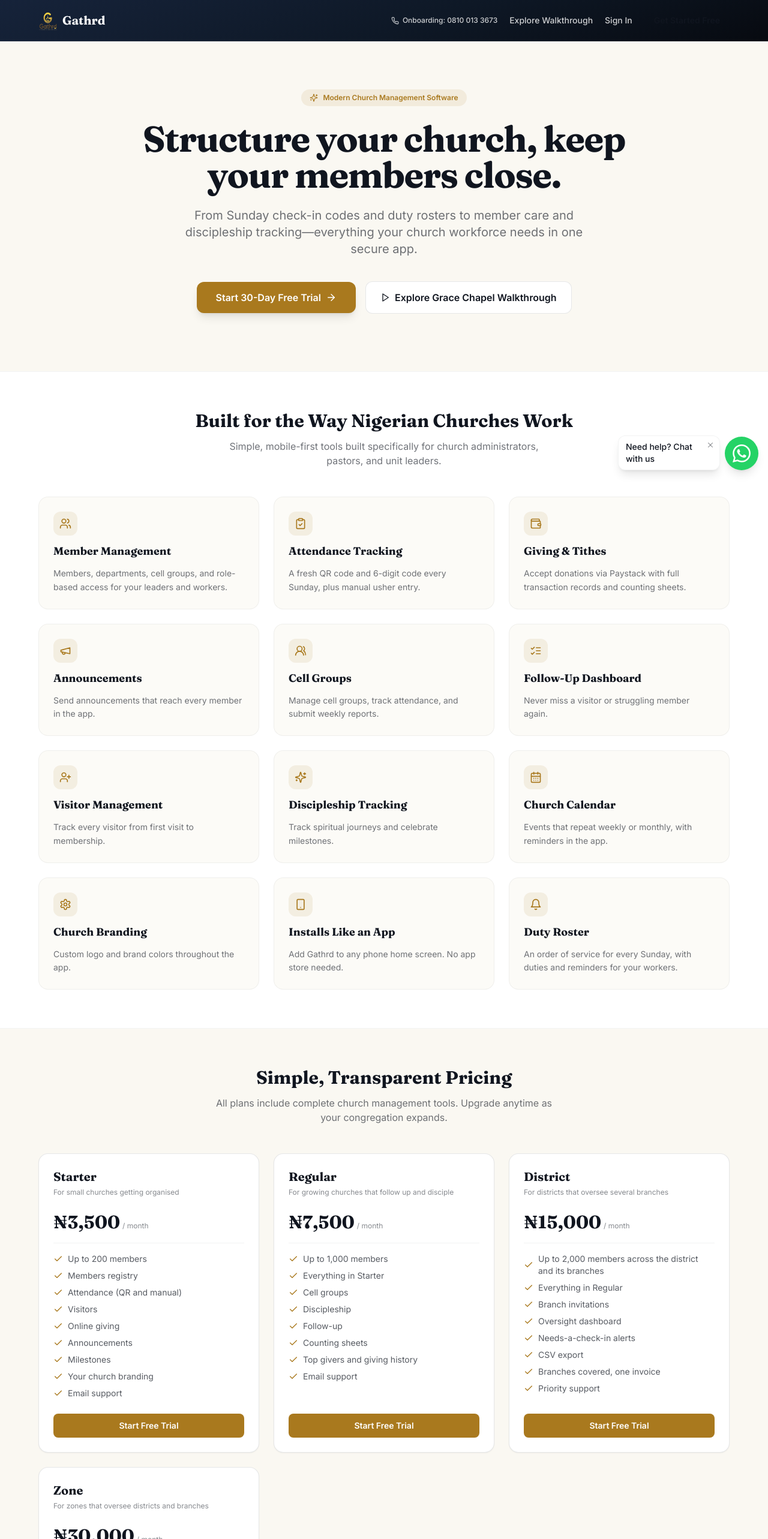
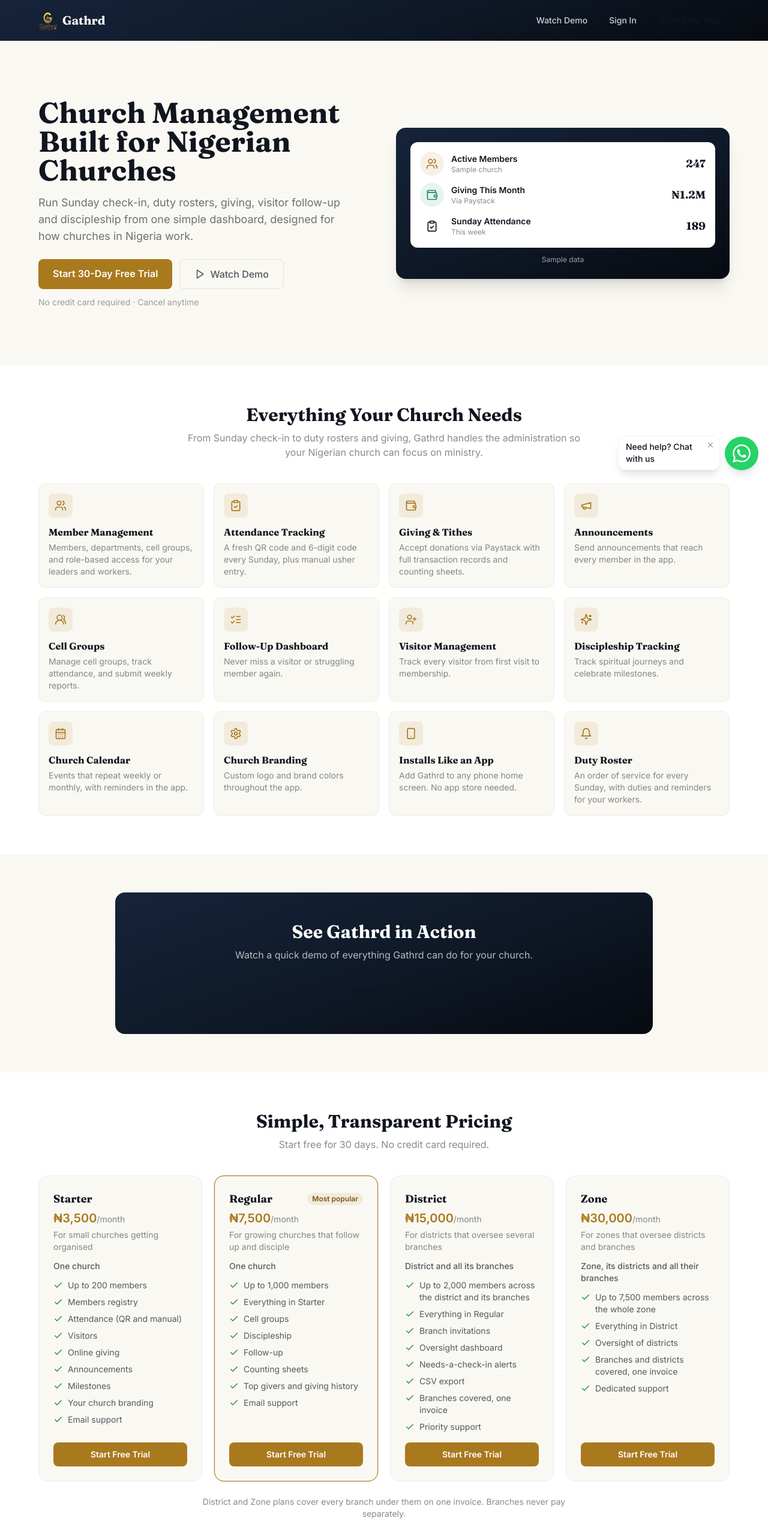
Before and after one commit to Yuubbie/gathrd-showcase, a React (Vite) app in the folder frontend/: page / in a window 1280 px wide. Shown: the top 2566 px of the page at 60% size. Built offline with nearby package versions, Linux system fonts and the light colour scheme; no server answers.

Commit message:
Restore original clean landing page design

```diff
--- a/frontend/src/pages/Landing.jsx
+++ b/frontend/src/pages/Landing.jsx
@@ -1,8 +1,8 @@
 import { Link } from 'react-router-dom';
 import {
-  Users, UserPlus, Sparkles, Wallet, ClipboardCheck,
-  Megaphone, UsersRound, ListChecks, Check, ArrowRight, Play,
-  Bell, Settings, Smartphone, CalendarDays, Phone,
+  LayoutDashboard, Users, UserPlus, Sparkles, Wallet, ClipboardCheck,
+  Megaphone, Cake, UsersRound, ListChecks, Check, ArrowRight, Play,
+  Bell, Settings, Smartphone, Shield, Clock, CalendarDays,
 } from 'lucide-react';
 import PlanComparison from '../components/PlanComparison';
 import WhatsAppButton from '../components/WhatsAppButton';
@@ -27,80 +27,114 @@ export default function Landing() {
   return (
     <div className="min-h-screen bg-parchment">
       {/* Navigation */}
-      <nav className="bg-signal-gradient px-4 py-4 md:px-10 border-b border-white/10">
+      <nav className="bg-signal-gradient px-4 py-4 md:px-10">
         <div className="max-w-6xl mx-auto flex items-center justify-between">
           <div className="flex items-center gap-2">
             <img src="/logo-mark.png" alt="Gathrd" className="h-8 w-8" />
             <span className="font-display font-bold text-white text-xl">Gathrd</span>
           </div>
-
           {/* Desktop nav */}
-          <div className="hidden md:flex items-center gap-5">
-            <a
-              href="https://wa.me/2348128821338?text=Hello%20Gathrd%2C%20I%20would%20like%20to%20request%20an%20onboarding%20walkthrough%20for%20our%20church."
-              target="_blank"
-              rel="noopener noreferrer"
-              className="text-white/80 hover:text-white text-xs font-medium flex items-center gap-1.5 transition-colors"
-            >
-              <Phone size={13} className="text-gold" />
-              <span>Onboarding: 0810 013 3673</span>
-            </a>
-            <Link to="/demo" className="text-white/80 hover:text-white text-sm font-medium transition-colors">
-              Explore Walkthrough
+          <div className="hidden md:flex items-center gap-3">
+            <Link to="/demo" className="text-white/80 hover:text-white text-sm font-medium px-3 py-2">
+              Watch Demo
             </Link>
-            <Link to="/login" className="text-white/80 hover:text-white text-sm font-medium transition-colors">
+            <Link to="/login" className="text-white/80 hover:text-white text-sm font-medium px-3 py-2">
               Sign In
             </Link>
-            <Link to="/signup" className="bg-gold hover:bg-gold-light text-ink font-semibold text-sm px-4 py-2 rounded-lg transition-colors">
-              Get Started Free
+            <Link to="/signup" className="bg-gold hover:bg-gold-light text-ink text-sm font-semibold px-4 py-2 rounded-lg transition-colors">
+              Start Free Trial
+            </Link>
+          </div>
+          {/* Mobile nav */}
+          <div className="flex md:hidden items-center gap-2">
+            <Link to="/demo" className="text-white/80 hover:text-white text-xs font-medium px-2 py-1.5">
+              Demo
+            </Link>
+            <Link to="/login" className="text-white/80 hover:text-white text-xs font-medium px-2 py-1.5">
+              Sign In
+            </Link>
+            <Link to="/signup" className="bg-gold hover:bg-gold-light text-ink text-xs font-semibold px-3 py-1.5 rounded-lg transition-colors">
+              Free Trial
             </Link>
           </div>
         </div>
       </nav>
 
       {/* Hero Section */}
-      <section className="px-4 pt-14 pb-16 md:px-10 md:pt-20 md:pb-24">
-        <div className="max-w-4xl mx-auto text-center space-y-6">
-          <div className="inline-flex items-center gap-2 bg-signal/10 text-signal px-3.5 py-1.5 rounded-full text-xs font-semibold">
-            <Sparkles size={14} /> Modern Church Management Software
+      <section className="px-4 py-16 md:py-24 md:px-10">
+        <div className="max-w-6xl mx-auto grid md:grid-cols-2 gap-10 items-center">
+          <div>
+            <h1 className="font-display text-4xl md:text-5xl font-bold text-ink leading-tight">
+              Church Management Built for Nigerian Churches
+            </h1>
+            <p className="text-ink/60 text-lg mt-4 max-w-lg">
+              Run Sunday check-in, duty rosters, giving, visitor follow-up and discipleship from one simple dashboard, designed for how churches in Nigeria work.
+            </p>
+            <div className="flex flex-col sm:flex-row gap-3 mt-6">
+              <Link to="/signup" className="bg-signal hover:bg-signal-deep text-white font-semibold px-6 py-3 rounded-lg text-center transition-colors">
+                Start {TRIAL_DAYS}-Day Free Trial
+              </Link>
+              <Link to="/demo" className="flex items-center justify-center gap-2 text-ink/70 hover:text-ink font-medium px-6 py-3 rounded-lg border border-ink/10 hover:border-ink/20 transition-colors">
+                <Play size={18} /> Watch Demo
+              </Link>
+            </div>
+            <p className="text-ink/40 text-sm mt-3">No credit card required · Cancel anytime</p>
           </div>
-          <h1 className="font-display text-4xl md:text-6xl font-bold text-ink tracking-tight">
-            Structure your church, keep your members close.
-          </h1>
-          <p className="text-ink/60 text-lg md:text-xl max-w-2xl mx-auto leading-relaxed">
-            From Sunday check-in codes and duty rosters to member care and discipleship tracking—everything your church workforce needs in one secure app.
-          </p>
-          <div className="flex flex-col sm:flex-row items-center justify-center gap-4 pt-4">
-            <Link to="/signup" className="w-full sm:w-auto bg-signal hover:bg-signal-deep text-white font-semibold px-8 py-3.5 rounded-xl shadow-lg transition-colors flex items-center justify-center gap-2">
-              Start {TRIAL_DAYS}-Day Free Trial <ArrowRight size={18} />
-            </Link>
-            <Link to="/demo" className="w-full sm:w-auto bg-white border border-ink/10 text-ink font-semibold px-6 py-3.5 rounded-xl hover:bg-ink/5 transition-colors flex items-center justify-center gap-2">
-              <Play size={16} /> Explore Grace Chapel Walkthrough
-            </Link>
+          <div className="bg-signal-gradient rounded-2xl p-6 shadow-xl">
+            <div className="bg-white rounded-xl p-4 space-y-3">
+              <div className="flex items-center gap-3">
+                <div className="w-10 h-10 rounded-full bg-signal/10 flex items-center justify-center">
+                  <Users size={20} className="text-signal" />
+                </div>
+                <div>
+                  <p className="font-semibold text-ink text-sm">Active Members</p>
+                  <p className="text-ink/50 text-xs">Sample church</p>
+                </div>
+                <span className="ml-auto font-display font-bold text-ink text-lg">247</span>
+              </div>
+              <div className="flex items-center gap-3">
+                <div className="w-10 h-10 rounded-full bg-sage/10 flex items-center justify-center">
+                  <Wallet size={20} className="text-sage" />
+                </div>
+                <div>
+                  <p className="font-semibold text-ink text-sm">Giving This Month</p>
+                  <p className="text-ink/50 text-xs">Via Paystack</p>
+                </div>
+                <span className="ml-auto font-display font-bold text-ink text-lg">₦1.2M</span>
+              </div>
+              <div className="flex items-center gap-3">
+                <div className="w-10 h-10 rounded-full bg-gold/10 flex items-center justify-center">
+                  <ClipboardCheck size={20} className="text-gold" />
+                </div>
+                <div>
+                  <p className="font-semibold text-ink text-sm">Sunday Attendance</p>
+                  <p className="text-ink/50 text-xs">This week</p>
+                </div>
+                <span className="ml-auto font-display font-bold text-ink text-lg">189</span>
+              </div>
+            </div>
+            <p className="text-white/60 text-xs text-center mt-3">Sample data</p>
           </div>
         </div>
       </section>
 
-      {/* Features Grid */}
-      <section className="px-4 py-16 md:px-10 bg-white border-y border-ink/5">
-        <div className="max-w-6xl mx-auto space-y-12">
-          <div className="text-center space-y-3">
-            <h2 className="font-display text-3xl font-bold text-ink">Built for the Way Nigerian Churches Work</h2>
-            <p className="text-ink/60 text-sm md:text-base max-w-xl mx-auto">
-              Simple, mobile-first tools built specifically for church administrators, pastors, and unit leaders.
-            </p>
-          </div>
-
-          <div className="grid grid-cols-1 md:grid-cols-2 lg:grid-cols-3 gap-6">
-            {FEATURES.map((f, i) => {
+      {/* Features Section */}
+      <section className="px-4 py-16 md:px-10 bg-white">
+        <div className="max-w-6xl mx-auto">
+          <h2 className="font-display text-3xl font-bold text-ink text-center">Everything Your Church Needs</h2>
+          <p className="text-ink/50 text-center mt-2 max-w-2xl mx-auto">
+            From Sunday check-in to duty rosters and giving, Gathrd handles the administration so your Nigerian church can focus on ministry.
+          </p>
+          <div className="grid sm:grid-cols-2 lg:grid-cols-4 gap-4 mt-10">
+            {FEATURES.map((f) => {
               const Icon = f.icon;
               return (
-                <div key={i} className="bg-parchment/60 rounded-2xl p-6 border border-ink/5 space-y-3">
-                  <div className="h-10 w-10 rounded-xl bg-signal/10 text-signal flex items-center justify-center">
-                    <Icon size={20} />
+                <div key={f.title} className="bg-parchment rounded-xl p-4 border border-ink/5">
+                  <div className="w-10 h-10 rounded-lg bg-signal/10 flex items-center justify-center mb-3">
+                    <Icon size={20} className="text-signal" />
                   </div>
-                  <h3 className="font-display font-bold text-lg text-ink">{f.title}</h3>
-                  <p className="text-ink/60 text-sm leading-relaxed">{f.desc}</p>
+                  <h3 className="font-display font-bold text-ink">{f.title}</h3>
+                  <p className="text-ink/50 text-sm mt-1">{f.desc}</p>
                 </div>
               );
             })}
@@ -108,44 +142,49 @@ export default function Landing() {
         </div>
       </section>
 
+      {/* Demo CTA Section */}
+      <section className="px-4 py-16 md:px-10">
+        <div className="max-w-4xl mx-auto bg-signal-gradient rounded-2xl p-8 md:p-12 text-center">
+          <h2 className="font-display text-3xl font-bold text-white">See Gathrd in Action</h2>
+          <p className="text-white/70 mt-2 max-w-xl mx-auto">
+            Watch a quick demo of everything Gathrd can do for your church.
+          </p>
+          <Link to="/demo" className="inline-flex items-center gap-2 bg-gold hover:bg-gold-light text-ink font-semibold px-6 py-3 rounded-lg mt-6 transition-colors">
+            <Play size={18} /> Watch the Demo
+          </Link>
+        </div>
+      </section>
+
       {/* Pricing Section */}
-      <section className="px-4 py-16 md:px-10">
-        <div className="max-w-6xl mx-auto space-y-12">
-          <div className="text-center space-y-3">
-            <h2 className="font-display text-3xl font-bold text-ink">Simple, Transparent Pricing</h2>
-            <p className="text-ink/60 text-sm md:text-base max-w-xl mx-auto">
-              All plans include complete church management tools. Upgrade anytime as your congregation expands.
-            </p>
-          </div>
-
-          <div className="grid grid-cols-1 md:grid-cols-3 gap-6">
+      <section className="px-4 py-16 md:px-10 bg-white">
+        <div className="max-w-6xl mx-auto">
+          <h2 className="font-display text-3xl font-bold text-ink text-center">Simple, Transparent Pricing</h2>
+          <p className="text-ink/50 text-center mt-2">Start free for {TRIAL_DAYS} days. No credit card required.</p>
+          <div className="grid sm:grid-cols-2 lg:grid-cols-4 gap-5 mt-10">
             {PLANS.map((p) => (
-              <div key={p.id} className="bg-white rounded-2xl border border-ink/10 p-6 flex flex-col justify-between shadow-sm">
-                <div className="space-y-4">
-                  <div>
-                    <h3 className="font-display font-bold text-xl text-ink">{p.name}</h3>
-                    <p className="text-ink/50 text-xs mt-1">{p.desc}</p>
-                  </div>
-                  <div className="pt-2">
-                    <span className="font-display text-3xl font-bold text-ink">{formatNaira(p.price)}</span>
-                    <span className="text-ink/50 text-xs ml-1">/ month</span>
-                  </div>
-                  <ul className="space-y-2 text-sm text-ink/70 pt-4 border-t border-ink/5">
-                    {p.features.map((feat, idx) => (
-                      <li key={idx} className="flex items-center gap-2">
-                        <Check size={16} className="text-signal shrink-0" />
-                        <span>{feat}</span>
-                      </li>
-                    ))}
-                  </ul>
+              <div key={p.id} className={`bg-parchment rounded-2xl border p-6 flex flex-col ${p.popular ? 'border-signal ring-1 ring-signal/20' : 'border-ink/5'}`}>
+                <div className="flex items-center justify-between gap-2">
+                  <p className="font-display font-bold text-ink text-lg">{p.name}</p>
+                  {p.popular && (
+                    <span className="text-xs font-semibold bg-signal/10 text-signal-deep rounded-full px-2 py-0.5">Most popular</span>
+                  )}
                 </div>
-                <Link to="/signup" className="mt-6 text-center text-sm bg-signal hover:bg-signal-deep text-white font-semibold px-4 py-2.5 rounded-lg transition-colors">
+                <p className="text-signal font-semibold text-xl mt-1">{formatNaira(p.price)}<span className="text-sm font-normal text-ink/50">/month</span></p>
+                <p className="text-ink/50 text-sm mt-1">{p.desc}</p>
+                <p className="text-ink/70 text-sm font-medium mt-3 mb-3">{p.audience}</p>
+                <ul className="space-y-2 flex-1">
+                  {p.features.map((f) => (
+                    <li key={f} className="flex items-start gap-2 text-sm text-ink/70">
+                      <Check size={16} className="text-sage shrink-0 mt-0.5" /> {f}
+                    </li>
+                  ))}
+                </ul>
+                <Link to="/signup" className="mt-4 text-center text-sm bg-signal hover:bg-signal-deep text-white font-semibold px-4 py-2.5 rounded-lg transition-colors">
                   Start Free Trial
                 </Link>
               </div>
             ))}
           </div>
-
           <p className="text-ink/50 text-sm text-center mt-6 max-w-2xl mx-auto">
             District and Zone plans cover every branch under them on one invoice. Branches never pay separately.
           </p>
@@ -169,51 +208,21 @@ export default function Landing() {
       </section>
 
       {/* Footer */}
-      <footer className="bg-signal-gradient px-4 py-12 md:px-10 text-white/80">
-        <div className="max-w-6xl mx-auto space-y-8">
-          <div className="grid grid-cols-1 md:grid-cols-3 gap-8 pb-8 border-b border-white/10">
-            <div className="space-y-3">
-              <div className="flex items-center gap-2">
-                <img src="/logo-mark.png" alt="Gathrd" className="h-6 w-6" />
-                <span className="font-display font-bold text-white text-lg">Gathrd</span>
-              </div>
-              <p className="text-white/60 text-xs leading-relaxed max-w-xs">
-                Church management software built for Nigerian ministries. Simplify workforce, attendance, giving, and follow-up.
-              </p>
-            </div>
-
-            <div className="space-y-2">
-              <p className="text-xs font-semibold uppercase tracking-wider text-white">Church Onboarding & Setup</p>
-              <p className="text-xs text-white/60">Assistance for Abuja & Nationwide branches:</p>
-              <a
-                href="https://wa.me/2348128821338?text=Hello%20Gathrd%2C%20I%20would%20like%20to%20request%20a%20church%20onboarding%20session."
-                target="_blank"
-                rel="noopener noreferrer"
-                className="text-gold font-medium text-xs hover:underline flex items-center gap-1.5"
-              >
-                <Phone size={14} /> +234 810 013 3673
-              </a>
-              <p className="text-[11px] text-white/50">WhatsApp & Direct Calls available for onboarding support.</p>
-            </div>
-
-            <div className="space-y-2">
-              <p className="text-xs font-semibold uppercase tracking-wider text-white">Platform Navigation</p>
-              <div className="flex flex-col space-y-1 text-xs">
-                <Link to="/demo" className="text-white/60 hover:text-white">Grace Chapel Walkthrough</Link>
-                <Link to="/login" className="text-white/60 hover:text-white">Staff Sign In</Link>
-                <Link to="/signup" className="text-white/60 hover:text-white">Church Sign Up</Link>
-              </div>
-            </div>
+      <footer className="bg-signal-gradient px-4 py-8 md:px-10">
+        <div className="max-w-6xl mx-auto flex flex-col md:flex-row items-center justify-between gap-4">
+          <div className="flex items-center gap-2">
+            <img src="/logo-mark.png" alt="Gathrd" className="h-6 w-6" />
+            <span className="font-display font-bold text-white">Gathrd</span>
           </div>
-
-          <div className="flex flex-col md:flex-row items-center justify-between text-xs text-white/50 gap-4">
-            <p>© 2026 Gathrd. All rights reserved.</p>
-            <p>Made with dedication for ministries across Nigeria.</p>
+          <div className="flex items-center gap-4">
+            <Link to="/demo" className="text-white/50 hover:text-white text-sm">Demo</Link>
+            <Link to="/login" className="text-white/50 hover:text-white text-sm">Sign In</Link>
+            <Link to="/signup" className="text-white/50 hover:text-white text-sm">Sign Up</Link>
           </div>
+          <p className="text-white/50 text-sm">© 2026 Gathrd. All rights reserved.</p>
         </div>
       </footer>
 
-      {/* Official Floating WhatsApp Support */}
       <WhatsAppButton message="Hello Gathrd, I'd like to know more about the platform." />
     </div>
   );
```
